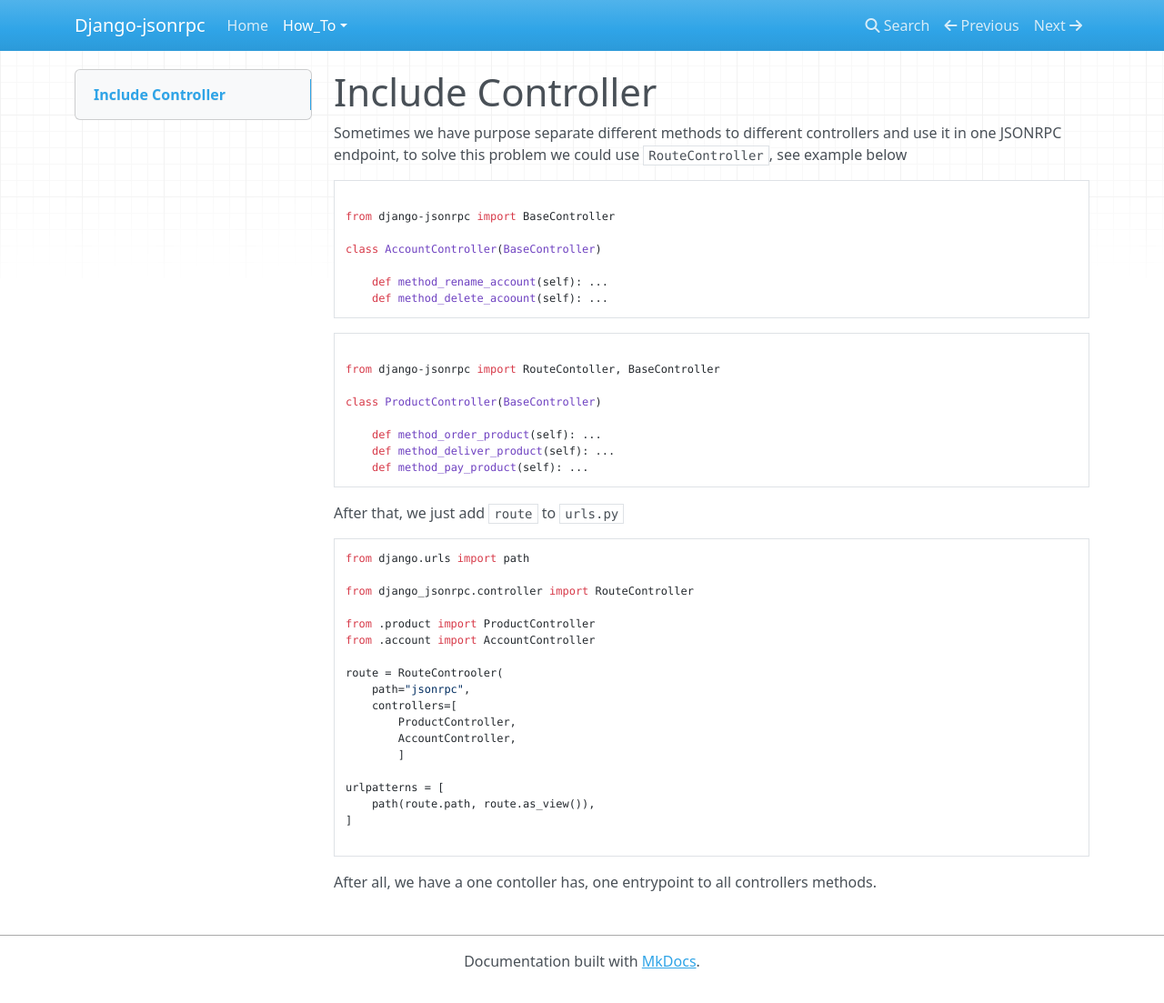
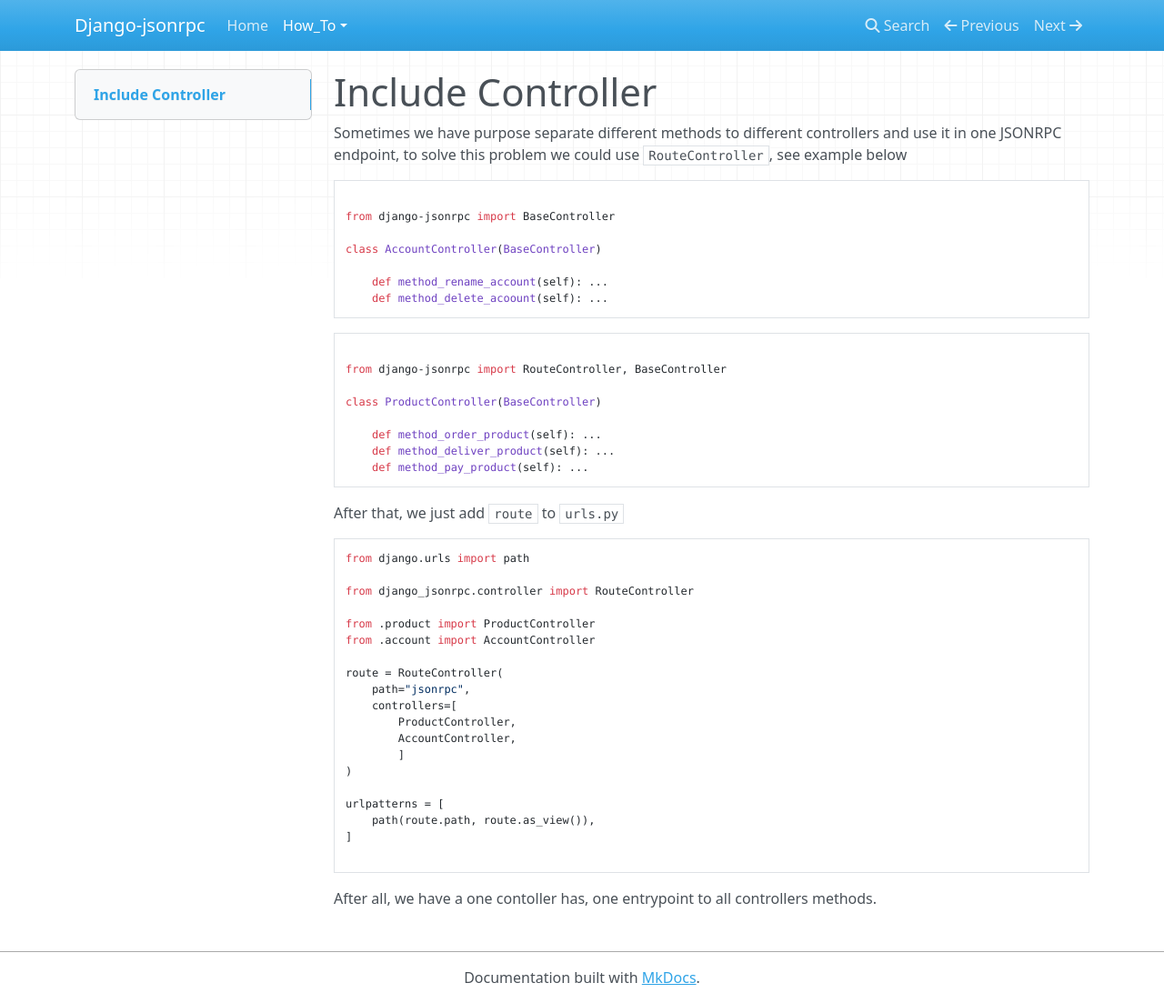
Before and after one commit to RenameMe1/django-jsonrpc, an MkDocs documentation site: the page built from docs/docs/include_controller.md, in a window 1280 px wide and 1103 px high. Shown: the whole window at 91% size. Built offline with MkDocs 1.6.1, drawn with Linux system fonts in a browser that asks for light colours; nearby versions of some CDN libraries.

Commit message:
Update Readme

````diff
--- a/docs/docs/include_controller.md
+++ b/docs/docs/include_controller.md
@@ -15,7 +15,7 @@ class AccountController(BaseController)
 
 ``` python
 
-from django-jsonrpc import RouteContoller, BaseController
+from django-jsonrpc import RouteController, BaseController
 
 class ProductController(BaseController)
 
@@ -34,12 +34,13 @@ from django_jsonrpc.controller import RouteController
 from .product import ProductController
 from .account import AccountController
 
-route = RouteControoler(
+route = RouteController(
     path="jsonrpc",
     controllers=[
         ProductController,
         AccountController,
         ]
+)
 
 urlpatterns = [
     path(route.path, route.as_view()),
````
Also changed, not shown: README.md.
